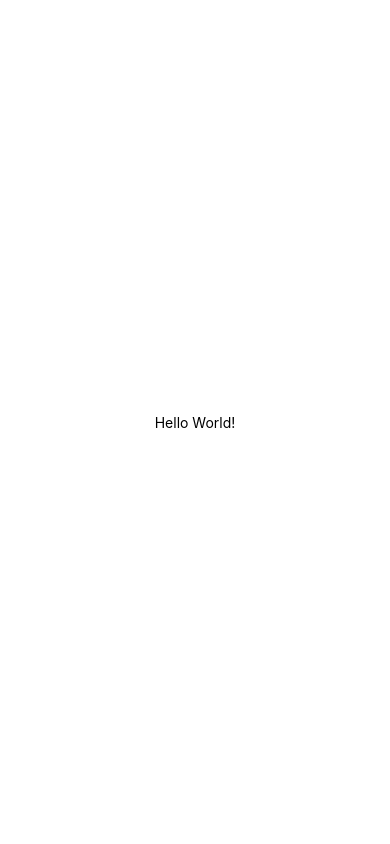
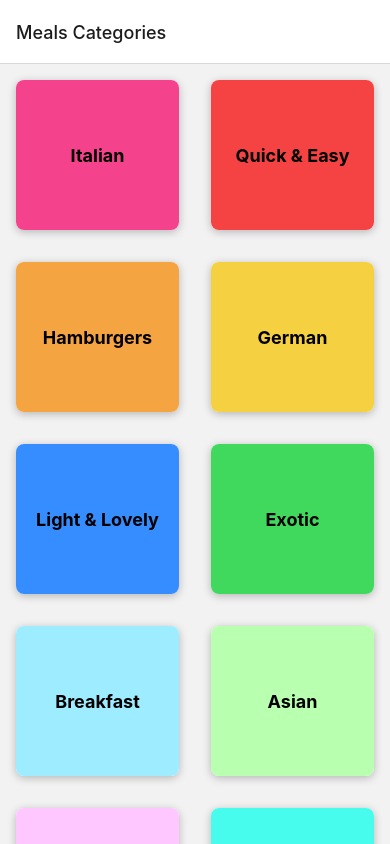
Before and after one commit to abdelmonem88/react-native-meals-app, a React Native app: screen / in a window 390 px wide. Built offline with nearby package versions, Linux system fonts and the light colour scheme.

Commit message:
add mian screens and navigation

```diff
--- a/App.js
+++ b/App.js
@@ -1,20 +1,27 @@
 import { StatusBar } from "expo-status-bar";
-import { StyleSheet, Text, View } from "react-native";
+import { StyleSheet } from "react-native";
+import { NavigationContainer } from "@react-navigation/native";
+import { createNativeStackNavigator } from "@react-navigation/native-stack";
+
+import CategoriesScreen from "./screens/CategoriesScreen";
+import MealsOverviewScreen from "./screens/MealsOverviewScreen";
+
+const Stack = createNativeStackNavigator();
 
 export default function App() {
   return (
-    <View style={styles.container}>
-      <Text>Hello World!</Text>
-      <StatusBar style="auto" />
-    </View>
+    <>
+      <StatusBar style="dark" />
+      <NavigationContainer>
+        <Stack.Navigator>
+          <Stack.Screen name="Meals Categories" component={CategoriesScreen} />
+          <Stack.Screen name="Meals Overview" component={MealsOverviewScreen} />
+        </Stack.Navigator>
+      </NavigationContainer>
+    </>
   );
 }
 
 const styles = StyleSheet.create({
-  container: {
-    flex: 1,
-    backgroundColor: "#fff",
-    alignItems: "center",
-    justifyContent: "center",
-  },
+  container: {},
 });
--- a/app.json
+++ b/app.json
@@ -5,6 +5,7 @@
     "version": "1.0.0",
     "orientation": "portrait",
     "icon": "./assets/icon.png",
+    "backgroundColor": "#24180f",
     "userInterfaceStyle": "light",
     "splash": {
       "image": "./assets/splash.png",
--- /dev/null
+++ b/components/CategoryGridTile.js
@@ -0,0 +1,55 @@
+import { Pressable, View, Text, StyleSheet, Platform } from "react-native";
+
+function CategoryGridTile({ title, color, onPress }) {
+  return (
+    <View style={styles.gridItem}>
+      <Pressable
+        android_ripple={{ color: "#ccc" }}
+        style={({ pressed }) => [
+          styles.button,
+          pressed ? styles.buttonPressed : null,
+        ]}
+        onPress={onPress}
+      >
+        <View style={[styles.innerContainer, { backgroundColor: color }]}>
+          <Text style={styles.title}>{title}</Text>
+        </View>
+      </Pressable>
+    </View>
+  );
+}
+
+export default CategoryGridTile;
+
+const styles = StyleSheet.create({
+  gridItem: {
+    flex: 1,
+    margin: 16,
+    height: 150,
+    borderRadius: 8,
+    elevation: 4,
+    backgroundColor: "white",
+    shadowColor: "black",
+    shadowOpacity: 0.25,
+    shadowOffset: { width: 0, height: 2 },
+    shadowRadius: 8,
+    overflow: Platform.OS === "android" ? "hidden" : "visible",
+  },
+  button: {
+    flex: 1,
+  },
+  buttonPressed: {
+    opacity: 0.5,
+  },
+  innerContainer: {
+    flex: 1,
+    padding: 16,
+    borderRadius: 8,
+    justifyContent: "center",
+    alignItems: "center",
+  },
+  title: {
+    fontWeight: "bold",
+    fontSize: 18,
+  },
+});
--- /dev/null
+++ b/components/MealItems.js
@@ -0,0 +1,74 @@
+import {
+  View,
+  Pressable,
+  Text,
+  Image,
+  StyleSheet,
+  Platform,
+} from "react-native";
+
+function MealItem({ title, imageUrl, duration, complexity, affordability }) {
+  return (
+    <View style={styles.mealItem}>
+      <Pressable
+        android_ripple={{ color: "#ccc" }}
+        style={({ pressed }) => (pressed ? styles.buttonPressed : null)}
+      >
+        <View style={styles.innerContainer}>
+          <View>
+            <Image source={{ uri: imageUrl }} style={styles.image} />
+            <Text style={styles.title}>{title}</Text>
+          </View>
+          <View style={styles.details}>
+            <Text style={styles.detailItem}>{duration}m</Text>
+            <Text style={styles.detailItem}>{complexity.toUpperCase()}</Text>
+            <Text style={styles.detailItem}>{affordability.toUpperCase()}</Text>
+          </View>
+        </View>
+      </Pressable>
+    </View>
+  );
+}
+
+export default MealItem;
+
+const styles = StyleSheet.create({
+  mealItem: {
+    margin: 16,
+    borderRadius: 8,
+    overflow: Platform.OS === "android" ? "hidden" : "visible",
+    backgroundColor: "white",
+    elevation: 4,
+    shadowColor: "black",
+    shadowOpacity: 0.25,
+    shadowOffset: { width: 0, height: 2 },
+    shadowRadius: 8,
+  },
+  buttonPressed: {
+    opacity: 0.5,
+  },
+  innerContainer: {
+    borderRadius: 8,
+    overflow: "hidden",
+  },
+  image: {
+    width: "100%",
+    height: 200,
+  },
+  title: {
+    fontWeight: "bold",
+    textAlign: "center",
+    fontSize: 18,
+    margin: 8,
+  },
+  details: {
+    flexDirection: "row",
+    alignItems: "center",
+    justifyContent: "center",
+    padding: 8,
+  },
+  detailItem: {
+    marginHorizontal: 4,
+    fontSize: 12,
+  },
+});
--- a/package.json
+++ b/package.json
@@ -9,10 +9,14 @@
     "web": "expo start --web"
   },
   "dependencies": {
+    "@react-navigation/native": "^6.1.17",
+    "@react-navigation/native-stack": "^6.9.26",
     "expo": "~51.0.8",
     "expo-status-bar": "~1.12.1",
     "react": "18.2.0",
-    "react-native": "0.74.1"
+    "react-native": "0.74.1",
+    "react-native-safe-area-context": "4.10.1",
+    "react-native-screens": "3.31.1"
   },
   "devDependencies": {
     "@babel/core": "^7.20.0"
--- /dev/null
+++ b/screens/CategoriesScreen.js
@@ -0,0 +1,32 @@
+import { FlatList } from "react-native";
+
+import CategoryGridTile from "../components/CategoryGridTile";
+import { CATEGORIES } from "../data/dummy-data";
+
+function CategoriesScreen({ navigation }) {
+  function renderCategoryItem(itemData) {
+    function pressHandler() {
+      navigation.navigate("Meals Overview", {
+        categoryId: itemData.item.id,
+      });
+    }
+    return (
+      <CategoryGridTile
+        title={itemData.item.title}
+        color={itemData.item.color}
+        onPress={pressHandler}
+      />
+    );
+  }
+
+  return (
+    <FlatList
+      data={CATEGORIES}
+      keyExtractor={(item) => item.id}
+      renderItem={renderCategoryItem}
+      numColumns={2}
+    />
+  );
+}
+
+export default CategoriesScreen;
--- /dev/null
+++ b/screens/MealsOverviewScreen.js
@@ -0,0 +1,44 @@
+import { View, FlatList, StyleSheet } from "react-native";
+
+import MealItem from "../components/MealItems";
+import { MEALS } from "../data/dummy-data";
+
+function MealsOverviewScreen({ route }) {
+  const catId = route.params.categoryId;
+
+  const displayedMeals = MEALS.filter((mealItem) => {
+    return mealItem.categoryIds.indexOf(catId) >= 0;
+  });
+
+  function renderMealItem(itemData) {
+    const item = itemData.item;
+
+    const mealItemProps = {
+      title: item.title,
+      imageUrl: item.imageUrl,
+      affordability: item.affordability,
+      complexity: item.complexity,
+      duration: item.duration,
+    };
+    return <MealItem {...mealItemProps} />;
+  }
+
+  return (
+    <View style={styles.container}>
+      <FlatList
+        data={displayedMeals}
+        keyExtractor={(item) => item.id}
+        renderItem={renderMealItem}
+      />
+    </View>
+  );
+}
+
+export default MealsOverviewScreen;
+
+const styles = StyleSheet.create({
+  container: {
+    flex: 1,
+    padding: 16,
+  },
+});
```
Also changed, not shown: 1 other file (tests, documents, lock files or other folders).
